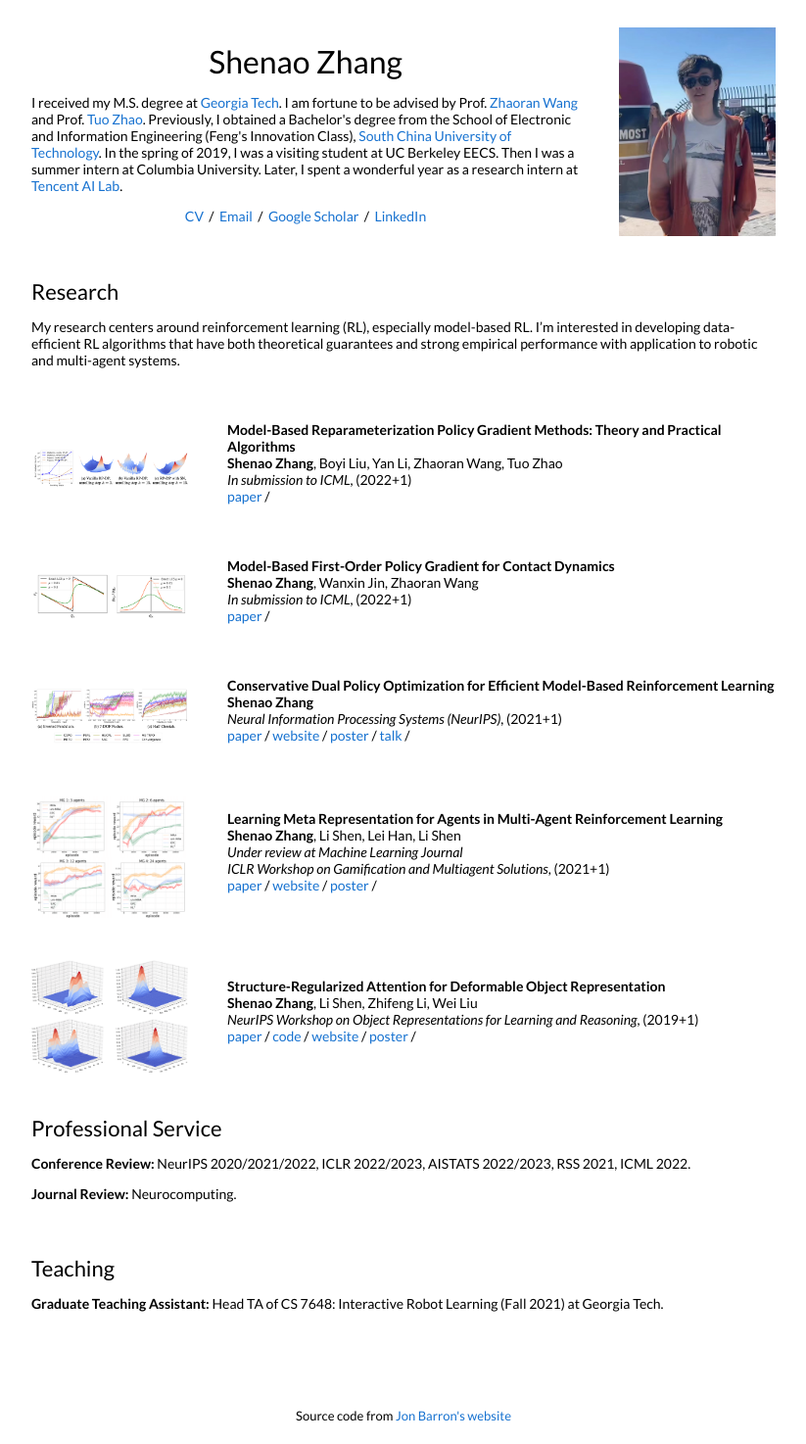
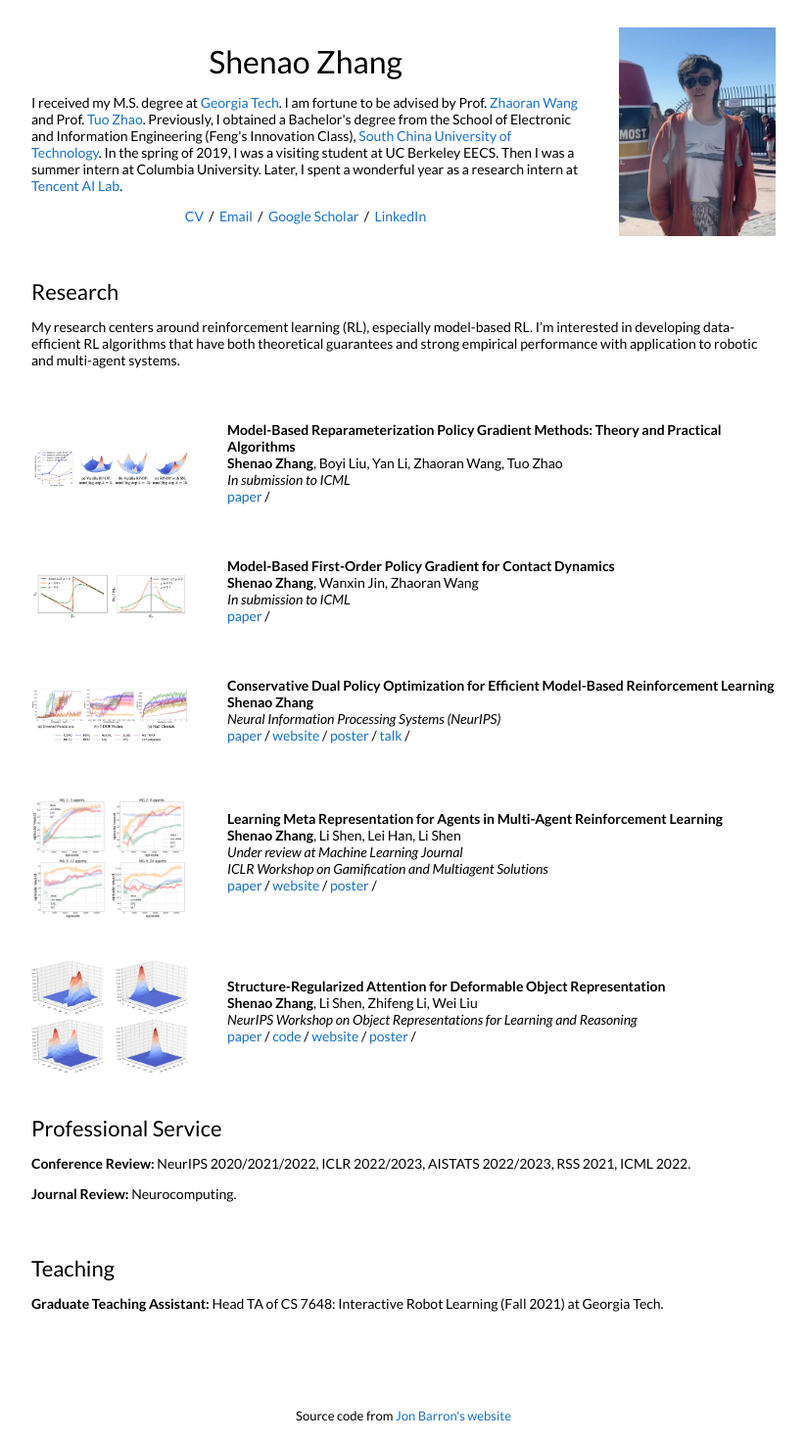
Before and after one commit to shenao-zhang/shenao-zhang.github.io, a Jekyll site: the page built from _posts/2021-12-02-mbpg.markdown, in a window 1280 px wide. Shown: the whole page at 98% size, without its empty margins (228-1051 px from the left). Built offline with Jekyll 4.4.1, drawn with Linux system fonts in a browser that asks for light colours.

Commit message:
Update default.html

```diff
--- a/_layouts/default.html
+++ b/_layouts/default.html
@@ -66,7 +66,7 @@
               {{post.authors}}
 
               <br>
-              <em>{{post.venue}}</em>, {{ post.date | date: "(%Y+1)" }}
+              <em>{{post.venue}}</em>
               <br>
               {% if post.arxiv %}
               <a href="{{post.arxiv}}">paper</a> /
```
